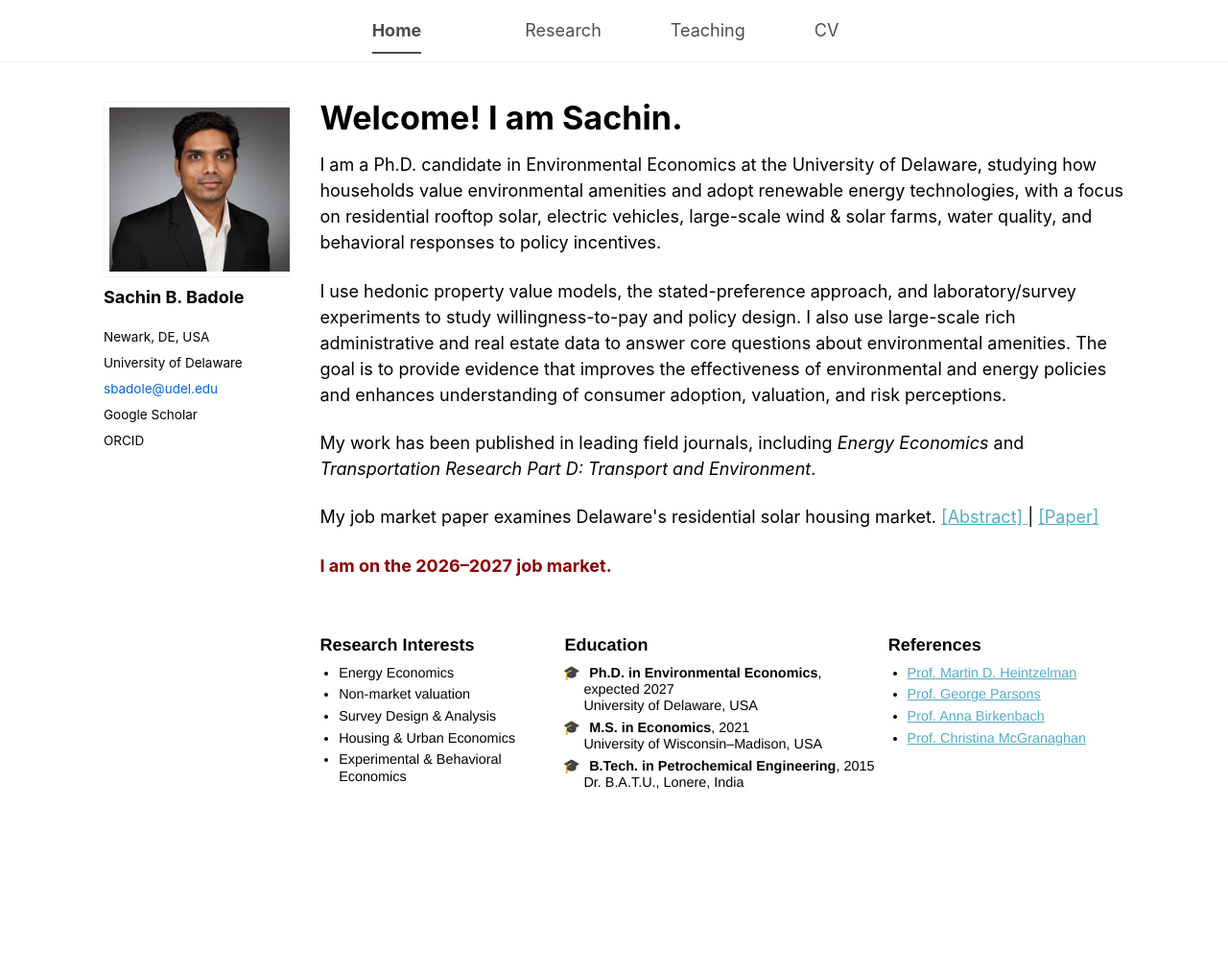
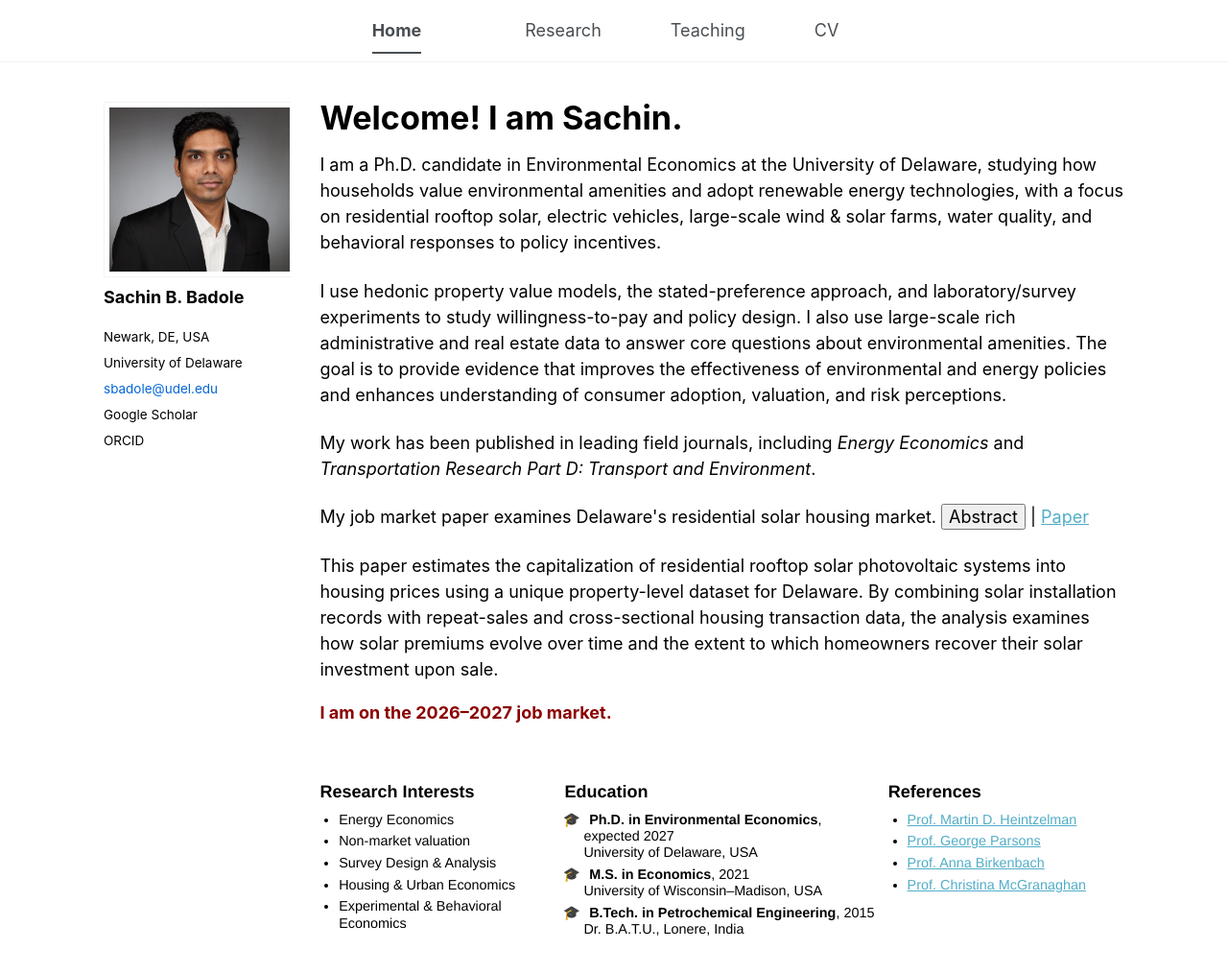
Before and after one commit to sachin-b-badole/sachin-b-badole.github.io, a Jekyll site: the page built from _pages/about.md, in a window 1280 px wide and 1181 px high. Shown: the top 1014 px of the window at 96% size. Built offline with Jekyll 4.4.1, drawn with Linux system fonts in a browser that asks for light colours; some of the changed lines change nothing that is shown.

Commit message:
Update about.md

```diff
--- a/_pages/about.md
+++ b/_pages/about.md
@@ -15,22 +15,35 @@
 
 My work has been published in leading field journals, including *Energy Economics* and *Transportation Research Part D: Transport and Environment*.
 
-<p>
-My job market paper examines Delaware's residential solar housing market.
-<a href="javascript:void(0);" onclick="document.getElementById('jmp-abstract').classList.toggle('show');">
-[Abstract]
-</a>
-|
-<a href="/files/JMP.pdf" target="_blank">[Paper]</a>
+<p class="jmp-line">
+  My job market paper examines Delaware's residential solar housing market.
+  <button type="button" class="abstract-toggle" onclick="toggleJMPAbstract()">Abstract</button>
+  |
+  <a href="/files/JMP.pdf" target="_blank">Paper</a>
 </p>
 
-<div id="jmp-abstract" class="abstract-box">
+<div id="jmp-abstract" class="jmp-abstract">
   This paper estimates the capitalization of residential rooftop solar photovoltaic
   systems into housing prices using a unique property-level dataset for Delaware.
   By combining solar installation records with repeat-sales and cross-sectional
   housing transaction data, the analysis examines how solar premiums evolve over
   time and the extent to which homeowners recover their solar investment upon sale.
 </div>
+
+<script>
+function toggleJMPAbstract() {
+  var box = document.getElementById("jmp-abstract");
+  var btn = document.querySelector(".abstract-toggle");
+
+  if (box.style.display === "block") {
+    box.style.display = "none";
+    btn.textContent = "Abstract";
+  } else {
+    box.style.display = "block";
+    btn.textContent = "Hide Abstract";
+  }
+}
+</script>
 
 <span style="color:darkred; font-weight:bold;">I am on the 2026–2027 job market.</span>
 
```
